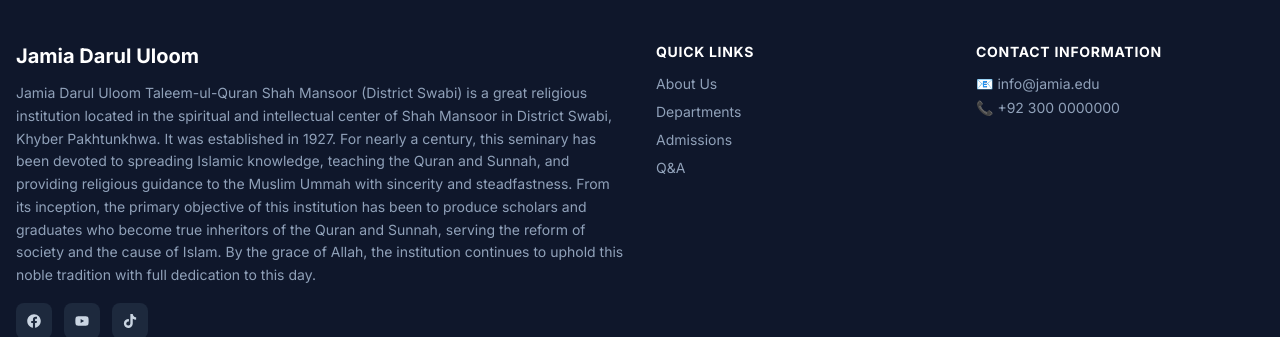
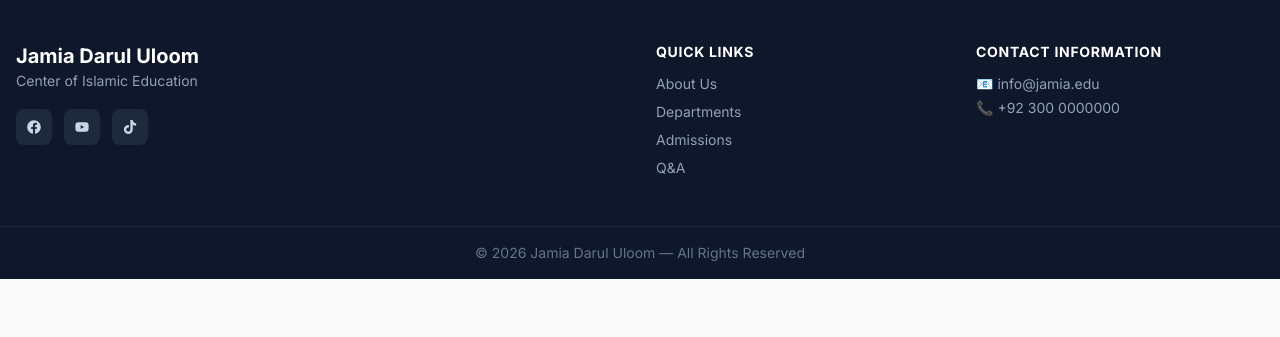
Before and after one commit to ishaq47/jamiafrontend, a React (Vite) app: page / in a window 1280 px wide. Shown: the part 2692-3029 px from the top of the page. After the commit the page ends 2971 px from the top, so only its background shows below. Built offline with nearby package versions, Linux system fonts and the light colour scheme; no server answers; a web font is replaced by a local one.

Commit message:
updated 04/05/2026

```diff
--- a/src/components/Footer.jsx
+++ b/src/components/Footer.jsx
@@ -9,8 +9,8 @@ export default function Footer() {
     <footer className="bg-slate-900 text-slate-300 mt-16">
       <div className="max-w-7xl mx-auto px-4 py-12 grid md:grid-cols-4 gap-8">
         <div className="md:col-span-2">
-          <h3 className="text-xl font-bold text-white mb-3">{t('siteName')}</h3>
-          <p className="text-slate-400 text-sm leading-relaxed mb-4">{t('about.description')}</p>
+          <h3 className="text-xl font-bold text-white ">{t('siteName')}</h3>
+          <p className="text-slate-400 text-sm leading-relaxed mb-4">{t('tagline')}</p>
           <div className="flex gap-3">
             {Icons.map((Icon, i) => (
               <a key={i} href={Icon.link} className="w-9 h-9 bg-slate-800 hover:bg-slate-700 rounded-lg flex items-center justify-center transition">
```
